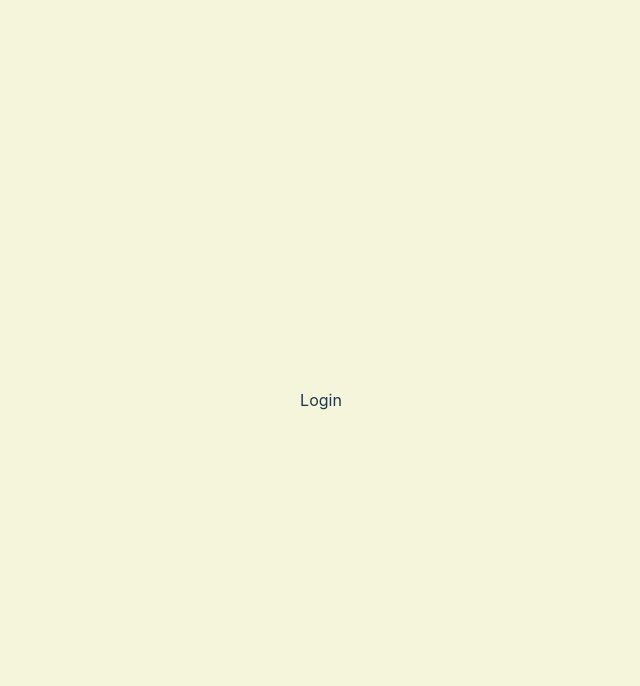
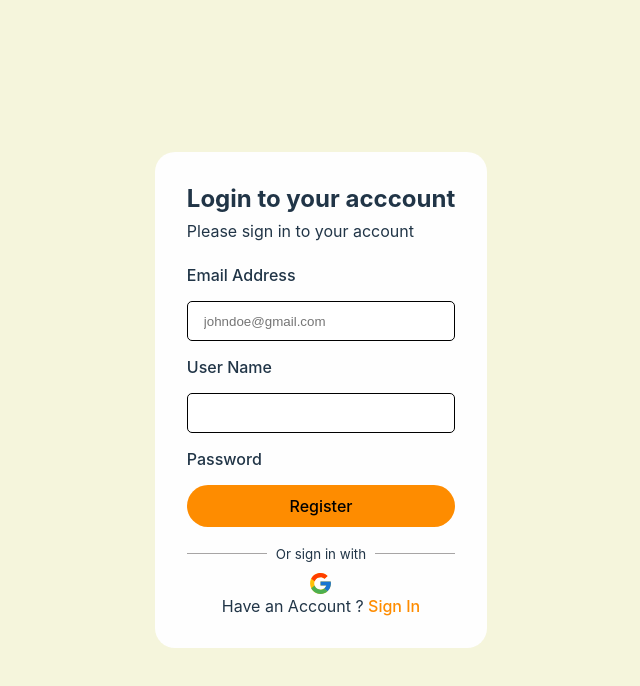
Before and after one commit to singhpriya147/assignment_GMT, a React (Vite) app: page /login in a window 1280 px wide. Shown: the top 686 px of the page, without its empty margins (319-959 px from the left). Built offline with nearby package versions, Linux system fonts and the light colour scheme.

Commit message:
added login screen

```diff
--- a/src/App.jsx
+++ b/src/App.jsx
@@ -2,11 +2,13 @@ import {BrowserRouter as Router,Route,Routes} from 'react-router-dom'
 ;
 import Registration from './pages/Registration';
 import Login from './pages/Login';
+
 const App = () => {
   return (
     <Router>
       <Routes>
-        <Route path='/' element={<Registration/>}/>
+
+        <Route path='/registration' element={<Registration/>}/>
         <Route path='/login' element={<Login/>}/>
       </Routes>
     </Router>
--- a/src/pages/Login.jsx
+++ b/src/pages/Login.jsx
@@ -1,9 +1,36 @@
 
 
-const Login = () => {
+import '../styles/Login.css';
+import GoogleIcon from '../assets/icons/icons8-google.svg?react';
+const Login= () => {
   return (
-    <div>Login</div>
-  )
-}
+    <div className='login-wrapper'>
+      <div className='login-header'>
+        <h2>Login to your acccount</h2>
+        <p>Please sign in to your account</p>
+        <form action=''>
+          <label htmlFor='email'>Email Address</label>
+          <input id='email' type='email' placeholder='johndoe@gmail.com' />
+          <label htmlFor='username'>User Name</label>
+          <input type='text' id='username' />
+          <label htmlFor='password'>Password</label>
 
-export default Login
+          <button>Register</button>
+        </form>
+        <div className='login-footer'>
+          <div className='hr-lines'>
+            <span>Or sign in with</span>
+          </div>
+          <div className='footer-base'>
+            <GoogleIcon width='25' height='25' />
+            <p>
+              Have an Account ? <a>Sign In</a>
+            </p>
+          </div>
+        </div>
+      </div>
+    </div>
+  );
+};
+
+export default Login;
--- a/src/styles/Login.css
+++ b/src/styles/Login.css
@@ -0,0 +1,69 @@
+.login-wrapper{
+
+ background-color: rgb(254, 254, 254);
+
+      display: flex;
+      align-items: center;
+      justify-content: center;
+      padding: 2rem;
+
+      border-radius: 20px;
+     margin: auto;
+
+}
+.login-header{
+ display: flex;
+ flex-direction: column;
+  gap: 0.5rem;
+}
+form{
+ margin-top: 1rem;
+ display: flex;
+ flex-direction: column;
+  gap: 1rem;
+}
+.Term-condition{
+   display: inline-flex;
+  flex-direction: row;
+
+
+  gap: 1rem;
+
+}
+.footer-base{
+  display: flex;
+  align-items: center;
+  justify-content: center;
+  flex-direction: column;
+}
+.hr-lines:before{
+  content:" ";
+  display: block;
+  height: 1px;
+  width: 80px;
+  position: absolute;
+  top: 50%;
+  left: 0;
+  background: rgb(167, 165, 165);
+}
+.hr-lines{
+  position: relative;
+ padding: 0.5rem;
+  text-align: center;
+}
+.hr-lines:after{
+  content:" ";
+  height: 1px;
+  width: 80px;
+  background: rgb(167, 165, 165);
+  display: block;
+  position: absolute;
+  top: 50%;
+  right: 0;
+}
+.google_icon{
+  font-size: 25px;
+}
+span{
+  font-size: smaller;
+}
```
